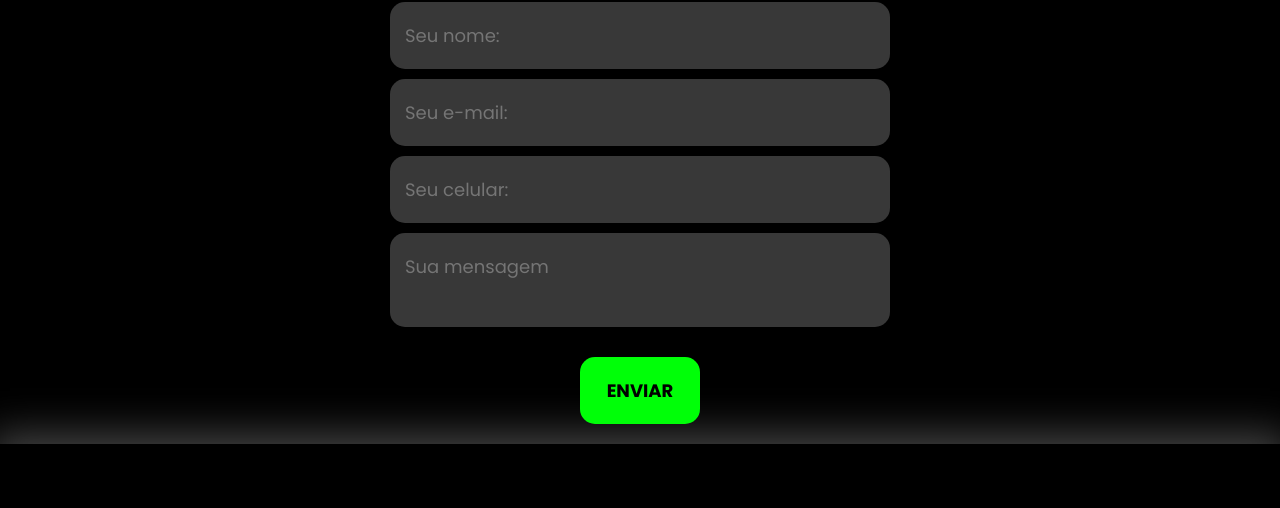
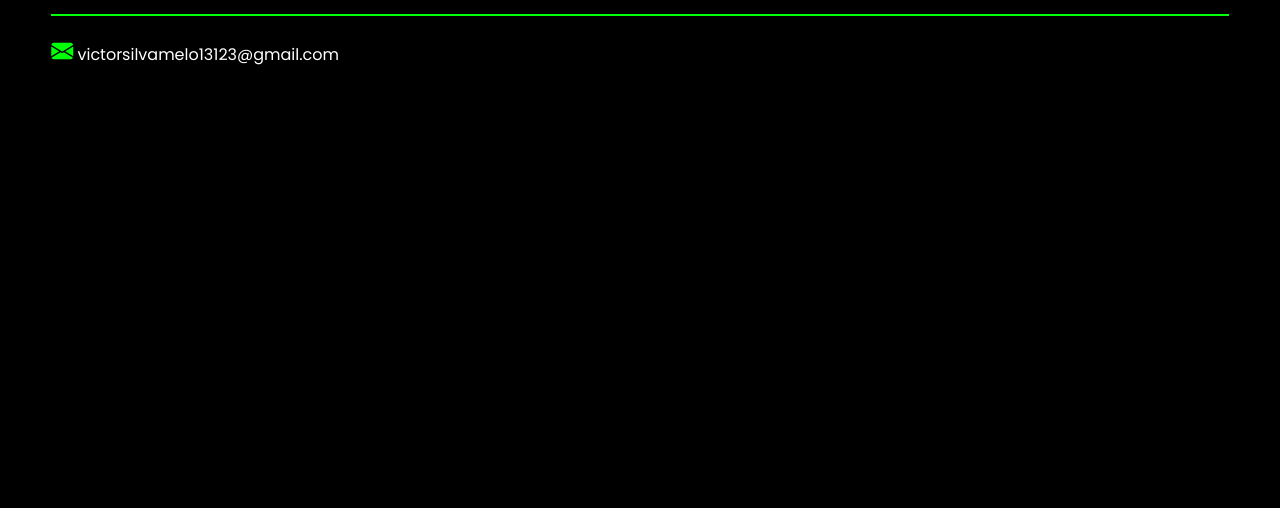
Before and after one commit to V1ct0rM3lo/portfolio, a website: page public/index.html in a window 1280 px wide. Shown: the part 3331-3839 px from the top of the page. After the commit the page ends 3470 px from the top, so only its background shows below. Drawn offline with nearby package versions, Linux system fonts and the light colour scheme.

Commit message:
Update index.html

```diff
--- a/public/index.html
+++ b/public/index.html
@@ -161,27 +161,10 @@
                 </div><!-- FLEX -->
             </div><!-- INTERFACE -->
         </section><!-- PORTFOLIO -->
-
-        <section class="formulario" id="contato">
-            <div class="interface">
-                <h2 class="titulo">FALA <span>COMIGO.</span></h2>
-                <form id="contact-form">
-                    <input type="text" id="name" placeholder="Seu nome:" required>
-                    <input type="email" id="email" placeholder="Seu e-mail:" required>
-                    <input type="text" id="phone" placeholder="Seu celular:">
-                    <textarea id="message" placeholder="Sua mensagem" required></textarea>
-                    <div class="btn-enviar">
-                        <input type="submit" value="ENVIAR">
-                    </div>
-                </form>
-
-                <p id="status"></p>
-            </div><!-- INTERFACE -->
-        </section><!-- FORMULARIO -->
     </main>
 
     <footer>
-        <div class="interface">
+        <div class="interface" id="contato">
             <div class="line-footer">
                 <div class="flex">
                     <div class="logo-footer">
```
